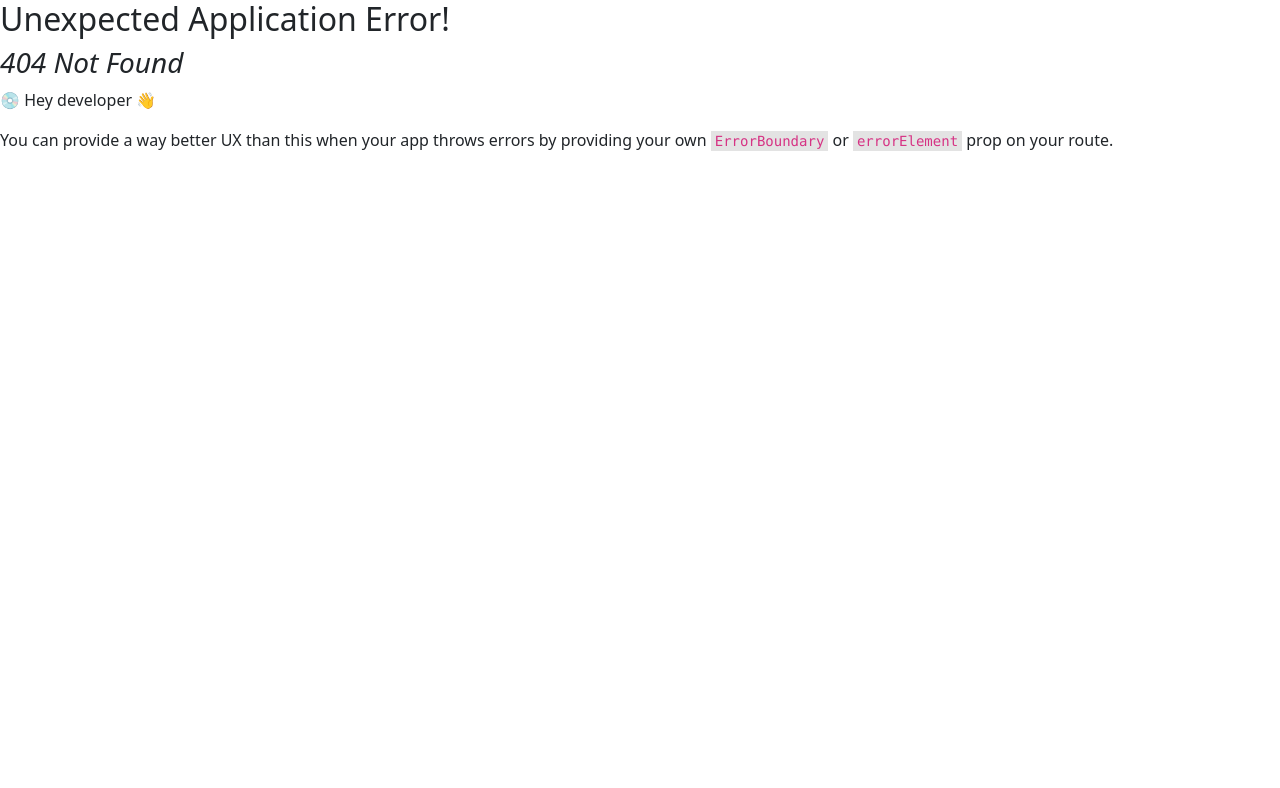
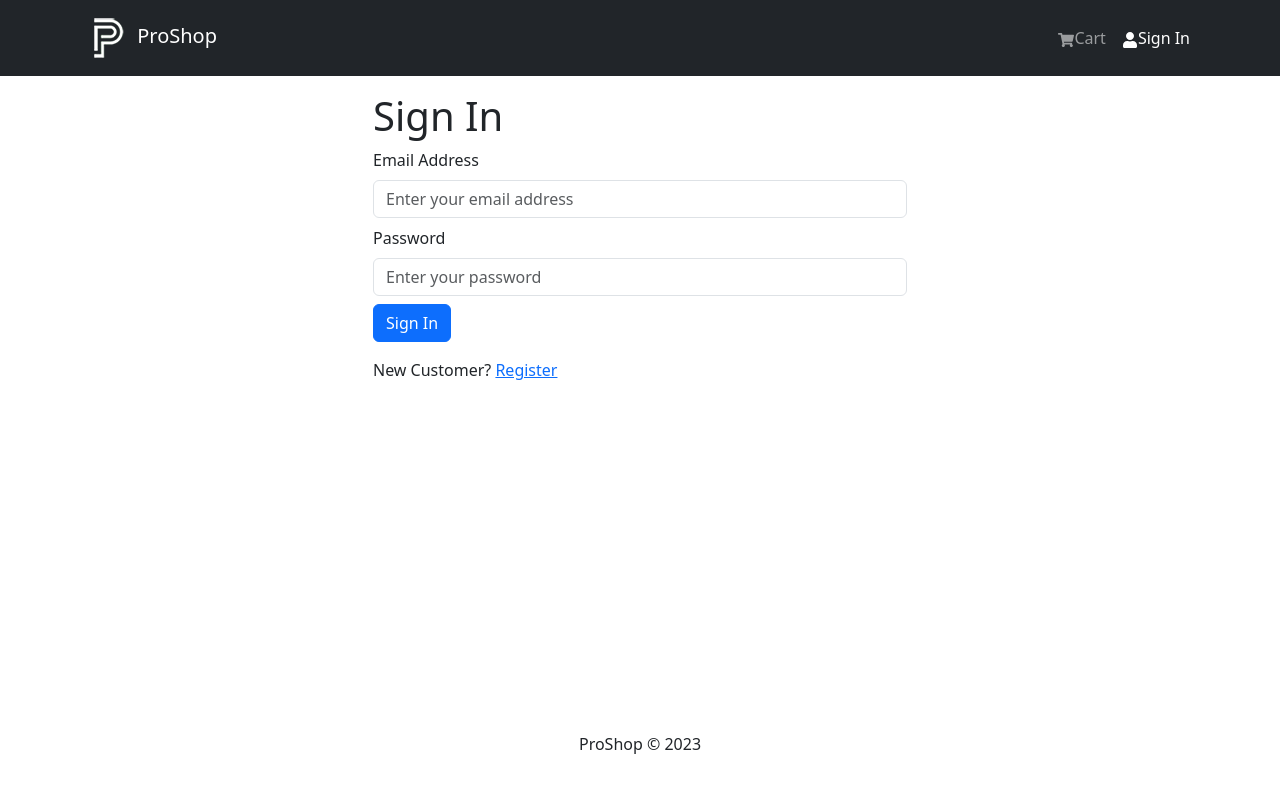
Before and after one commit to AL-ASHMALI/eCommers-online-shop, a React (Create React App) app in the folder frontend/: page /login in a window 1280 px wide. Before the commit this address had no page. Shown: the top 788 px of the page. Built offline with nearby package versions, Linux system fonts and the light colour scheme.

Commit message:
login form started

```diff
--- /dev/null
+++ b/frontend/src/components/FormContainer.jsx
@@ -0,0 +1,15 @@
+import { Container, Row, Col } from 'react-bootstrap';
+
+const FormContainer = ({ children }) => {
+  return (
+    <Container>
+      <Row className='justify-content-md-center'>
+        <Col xs={12} md={6}>
+          {children}
+        </Col>
+      </Row>
+    </Container>
+  );
+};
+
+export default FormContainer;
--- a/frontend/src/index.js
+++ b/frontend/src/index.js
@@ -16,6 +16,7 @@
 import HomeScreen from './screens/HomeScreen';
 import ProductScreen from './screens/ProductScreen';
 import CartScreen from './screens/CartScreen';
+import LoginScreen from './screens/LoginScreen';
 
 const router = createBrowserRouter(
   createRoutesFromElements(
@@ -23,6 +24,7 @@
       <Route index={true} path='/' element={<HomeScreen />} />
       <Route index={true} path='/product/:id' element={<ProductScreen />} />
       <Route index={true} path='/cart' element={<CartScreen />} />
+      <Route index={true} path='/login' element={<LoginScreen />} />
     </Route>
   )
 );
--- /dev/null
+++ b/frontend/src/screens/LoginScreen.jsx
@@ -0,0 +1,54 @@
+import { useState, useEffect } from 'react';
+import { Link, redirect } from 'react-router-dom';
+import { Form, Button, Row, Col } from 'react-bootstrap';
+import FormContainer from '../components/FormContainer';
+
+const LoginScreen = () => {
+  const [email, setEmail] = useState('');
+  const [password, setPassword] = useState('');
+
+  const submitHandler = (e) => {
+    e.preventDefault();
+    console.log('Submit');
+  };
+
+  return (
+    <FormContainer>
+      <h1>Sign In</h1>
+
+      <Form onSubmit={submitHandler}>
+        <Form.Group className='my-2' controlId='email'>
+          <Form.Label>Email Address</Form.Label>
+          <Form.Control
+            type='email'
+            placeholder='Enter your email address'
+            value={email}
+            onChange={(e) => setEmail(e.target.value)}
+          ></Form.Control>
+        </Form.Group>
+
+        <Form.Group className='my-2' controlId='password'>
+          <Form.Label>Password</Form.Label>
+          <Form.Control
+            type='password'
+            placeholder='Enter your password'
+            value={password}
+            onChange={(e) => setPassword(e.target.value)}
+          ></Form.Control>
+        </Form.Group>
+
+        <Button type='submit' variant='primary'>
+          Sign In
+        </Button>
+
+        <Row className='py-3'>
+          <Col>
+            New Customer? <Link to='/register'>Register</Link>
+          </Col>
+        </Row>
+      </Form>
+    </FormContainer>
+  );
+};
+
+export default LoginScreen;
```
